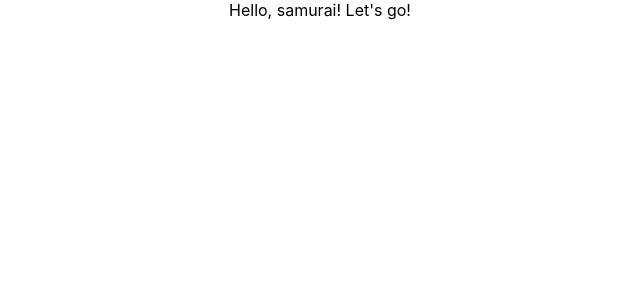
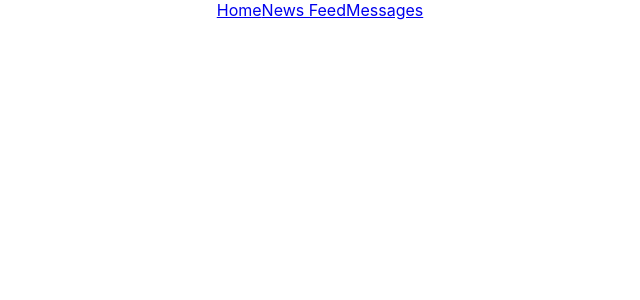
Before and after one commit to Kicka3/SamuraiSocial, a React (Create React App) app: page / in a window 1280 px wide. Shown: the top 300 px of the page, without its empty margins (320-960 px from the left). Built offline with nearby package versions, Linux system fonts and the light colour scheme.

Commit message:
Add header and footer

```diff
--- a/src/App.tsx
+++ b/src/App.tsx
@@ -1,10 +1,11 @@
 import React from 'react';
 import './App.css';
+import Header from "./components/header/Header";
 
 function App() {
   return (
     <div className="App">
-     Hello, samurai! Let's go!
+        <Header/>
     </div>
   );
 }
--- /dev/null
+++ b/src/components/header/Header.tsx
@@ -0,0 +1,11 @@
+const Header = () => {
+    return (
+        <div>
+            <a href={'#s'}>Home</a>
+            <a href={'#s'}>News Feed</a>
+            <a href={'#s'}>Messages</a>
+        </div>
+    );
+}
+
+export default Header;
```
Also changed, not shown: src/components/footer/Footer.tsx (added, +11 -0 lines).
